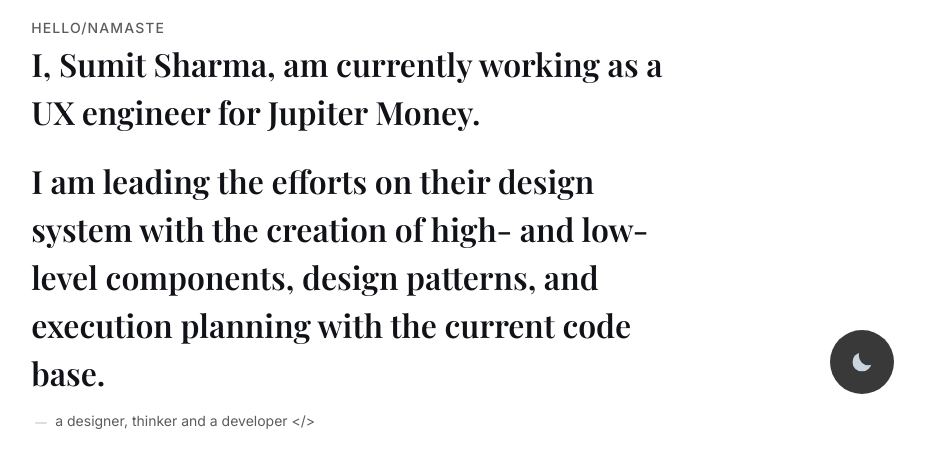
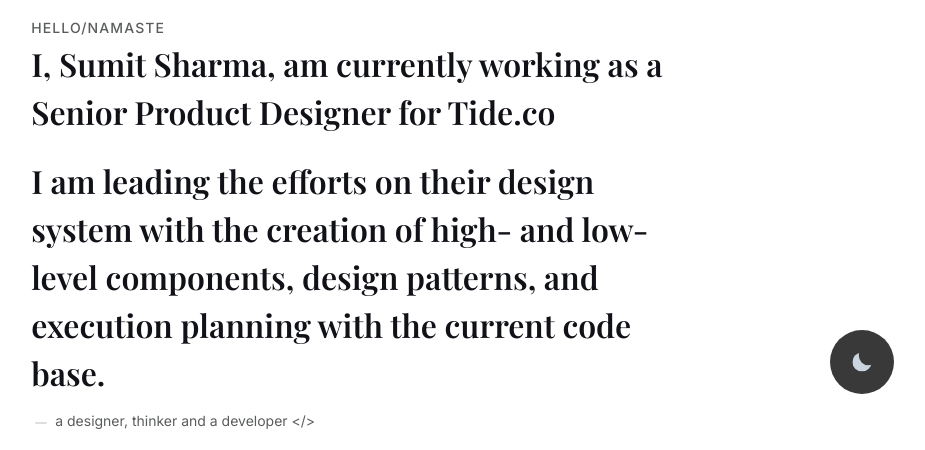
Before and after one commit to sumit-sharrma/design-portfolio, a Jekyll site: the page built from index.html, in a window 1280 px wide and 900 px high, cut to the strip 450-900 px from the top of the window. Shown: the whole strip, without its empty margins (276-1201 px from the left). Built offline with Jekyll 4.4.1, drawn with Linux system fonts in a browser that asks for light colours; nearby versions of some CDN libraries; library files that are not in the unit come from our copies; the list of posts is cut into pages by our own code.

Commit message:
company name change

```diff
--- a/index.html
+++ b/index.html
@@ -6,7 +6,7 @@ layout: default
 
 <div class="bio">
   <span class="bio-caption">Hello/Namaste</span>
-  <h2 class="bio-head-sub">I, Sumit Sharma, am currently working as a UX engineer for Jupiter Money.</h2>
+  <h2 class="bio-head-sub">I, Sumit Sharma, am currently working as a Senior Product Designer for Tide.co</h2>
   <h2 class="bio-head-sub">I am leading the efforts on their design system with the creation of high- and low-level components, design patterns, and execution planning with the current code base.</h2>
   <span class="bio-span">a designer, thinker and a developer &lt;/&gt;</span>
   <!-- <p class="anilink">
```
